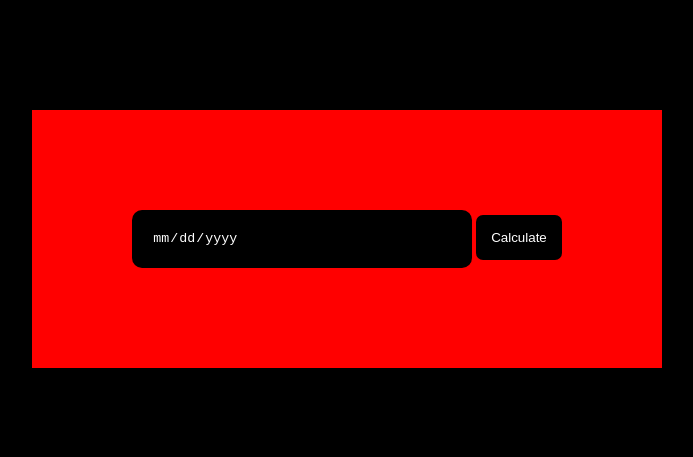
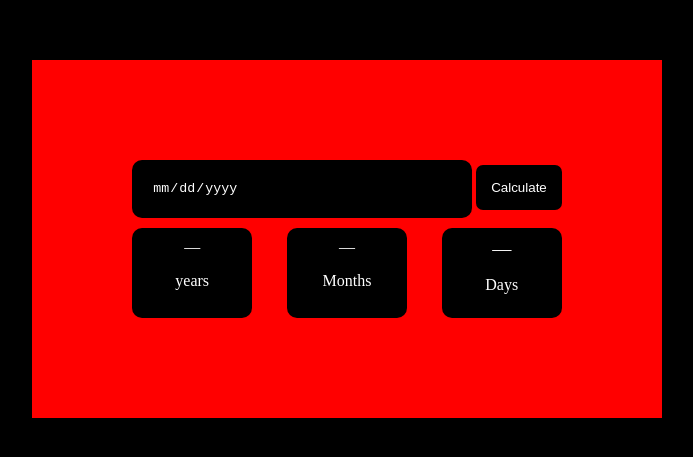
Before and after one commit to JoeDev37/ageCalculator, a plain HTML site: page index.html in a window 1280 px wide. Shown: the part 161-618 px from the top of the page, without its empty margins (293-986 px from the left). Drawn offline with Linux system fonts and the light colour scheme.

Commit message:
Age Calculator(coding)

```diff
--- a/index.html
+++ b/index.html
@@ -10,9 +10,34 @@
 
     <div class="container">
 
-        <input type="date" name="" id="date">
+        <div class="inputDiv">
+            <input type="date" name="" id="date">
 
-        <button id="btn">Calculate</button>
+            <button id="btn">Calculate</button>
+        </div>
+
+        <div class="outputDiv">
+
+            <!-- <input type="text" placeholder="—"> -->
+
+        <div class="a">
+            <span id="years">—</span>
+            <p>years</p>
+        </div>
+
+        <div class="a">
+            <span id="months">—</span>
+            <p>Months</p>
+        </div>
+
+        <div class="a">
+            <span id="days">—</span>
+            <p>Days</p>
+        </div>
+
+
+
+        </div>
 
     </div>
 
--- a/style.css
+++ b/style.css
@@ -37,3 +37,25 @@ button {
     border-radius: 7px;
     cursor: pointer;
 }
+
+.outputDiv {
+    display: flex;
+    justify-content: space-between;
+    align-items: center;
+    /* background-color: yellow; */
+}
+
+.a {
+    background-color: black;
+    color: white;
+    padding: 10px;
+    width: 100px;
+    height: 70px;
+    text-align: center;
+    margin-top: 10px;
+    border-radius: 10px;
+}
+
+#days {
+    font-size: larger;
+}
```
